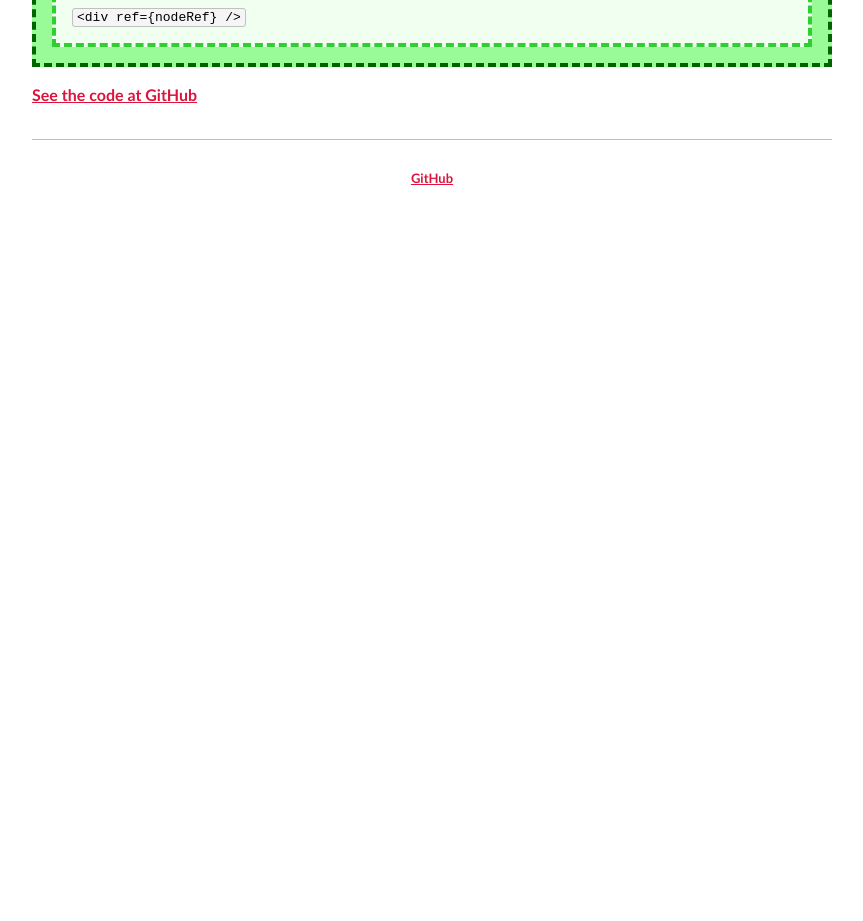
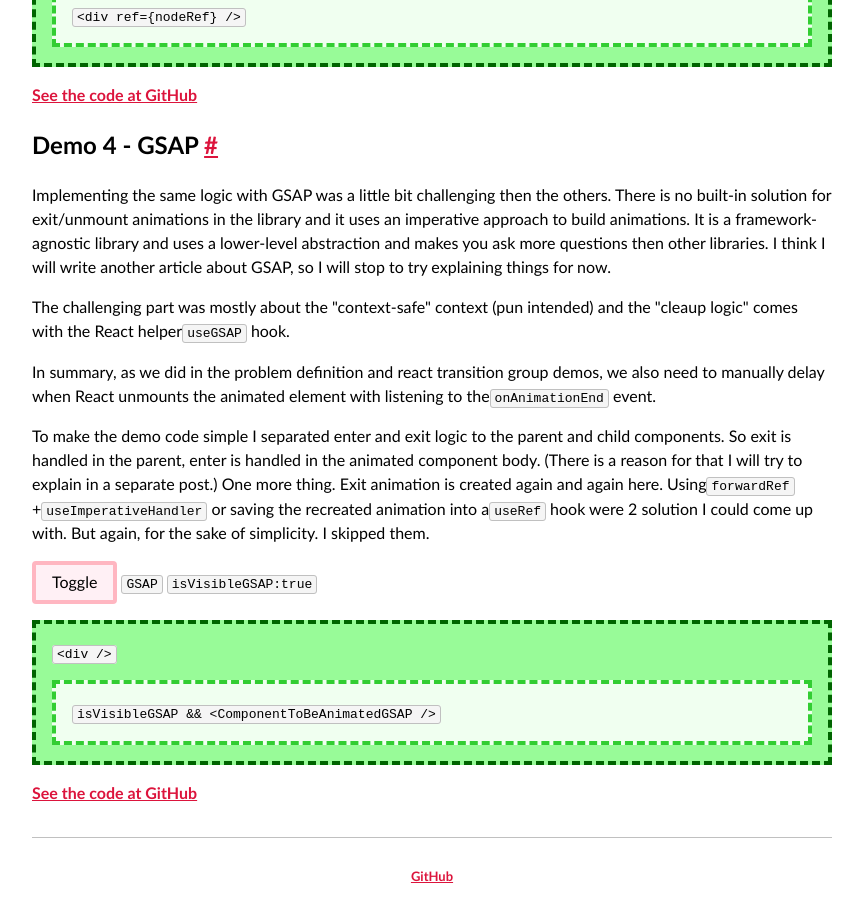
Before and after one commit to xkema/blog-demo-exit-unmount-animations-with-react, a React (Vite) app: page / in a window 1280 px wide. Shown: the part 1620-2541 px from the top of the page, without its empty margins (208-1071 px from the left). Before the commit the page ends 1854 px from the top, so only its background shows below. Built offline with nearby package versions, Linux system fonts and the light colour scheme.

Commit message:
Added `GSAP` demo

```diff
--- a/package.json
+++ b/package.json
@@ -10,7 +10,9 @@
     "preview": "vite preview"
   },
   "dependencies": {
+    "@gsap/react": "^2.1.1",
     "framer-motion": "^11.3.31",
+    "gsap": "^3.12.5",
     "prop-types": "^15.8.1",
     "react": "^18.3.1",
     "react-dom": "^18.3.1",
--- a/src/App.jsx
+++ b/src/App.jsx
@@ -4,6 +4,7 @@ import AnimationContainer from './components/AnimationContainer'
 import ComponentToBeAnimated from './components/ComponentToBeAnimated'
 import DemoFramerMotion from './components/DemoFramerMotion'
 import DemoReactTransitionGroup from './components/DemoReactTransitionGroup'
+import DemoGSAP from './components/DemoGSAP'
 
 function App() {
   const [isVisible, setIsVisible] = useState(true)
@@ -50,8 +51,11 @@ function App() {
         {/* framer-motion demo */}
         <DemoFramerMotion />
 
-        {/* react-transition-group */}
+        {/* react-transition-group demo */}
         <DemoReactTransitionGroup />
+
+        {/* gsap demo */}
+        <DemoGSAP />
       </main>
 
       <footer>
--- /dev/null
+++ b/src/components/ComponentToBeAnimatedGSAP.jsx
@@ -0,0 +1,20 @@
+import { useGSAP } from '@gsap/react'
+import gsap from 'gsap'
+
+function ComponentToBeAnimatedGSAP() {
+  useGSAP(() => {
+    gsap.from('.inner.gsap', {
+      // Used `gsap.from` with `opacity: 0` instead of using `gsap.to` to keep initial styles here!
+      opacity: 0,
+      duration: 0.5,
+    })
+  })
+
+  return (
+    <div className="inner gsap">
+      <code>isVisibleGSAP &amp;&amp; &lt;ComponentToBeAnimatedGSAP /&gt;</code>
+    </div>
+  )
+}
+
+export default ComponentToBeAnimatedGSAP
--- /dev/null
+++ b/src/components/DemoGSAP.jsx
@@ -0,0 +1,87 @@
+import { useState } from 'react'
+import '../App.css'
+import { useGSAP } from '@gsap/react'
+import gsap from 'gsap'
+import ComponentToBeAnimatedGSAP from './ComponentToBeAnimatedGSAP'
+
+gsap.registerPlugin(useGSAP)
+
+function DemoGSAP() {
+  const [isVisibleGSAP, setIsVisibleGSAP] = useState(true)
+
+  const { contextSafe } = useGSAP()
+
+  const exitHandler = contextSafe(() => {
+    gsap.to('.inner.gsap', {
+      opacity: 0,
+      duration: 0.5,
+      onComplete: () => {
+        // This animation recreates itself again and again since the `DemoGSAP` is never unmounted.
+        // We may use `gsap.context().kill()` to destroy previously created tweens manually here!
+        setIsVisibleGSAP(false)
+      },
+    })
+  })
+
+  return (
+    <section>
+      <h2 id="demo-4-gsap">
+        Demo 4 - GSAP
+        {' '}
+        <a href="#demo-4-gsap">#</a>
+      </h2>
+      <p>Implementing the same logic with GSAP was a little bit challenging then the others. There is no built-in solution for exit/unmount animations in the library and it uses an imperative approach to build animations. It is a framework-agnostic library and uses a lower-level abstraction and makes you ask more questions then other libraries. I think I will write another article about GSAP, so I will stop to try explaining things for now.</p>
+      <p>
+        The challenging part was mostly about the &quot;context-safe&quot; context (pun intended) and the &quot;cleaup logic&quot; comes with the React helper
+        <code>useGSAP</code>
+        {' '}
+        hook.
+      </p>
+      <p>
+        In summary, as we did in the problem definition and react transition group demos, we also need to manually delay when React unmounts the animated element with listening to the
+        <code>onAnimationEnd</code>
+        {' '}
+        event.
+      </p>
+      <p>
+        To make the demo code simple I separated enter and exit logic to the parent and child components. So exit is handled in the parent, enter is handled in the animated component body. (There is a reason for that I will try to explain in a separate post.) One more thing. Exit animation is created again and again here. Using
+        <code>forwardRef</code>
+        {' '}
+        +
+        <code>useImperativeHandler</code>
+        {' '}
+        or saving the recreated animation into a
+        <code>useRef</code>
+        {' '}
+        hook were 2 solution I could come up with. But again, for the sake of simplicity. I skipped them.
+      </p>
+
+      <p>
+        <button
+          onClick={() => {
+            isVisibleGSAP ? exitHandler() : setIsVisibleGSAP(true)
+          }}
+        >
+          Toggle
+        </button>
+        {' '}
+        <code>GSAP</code>
+        {' '}
+        <code>
+          isVisibleGSAP:
+          {JSON.stringify(isVisibleGSAP)}
+        </code>
+      </p>
+
+      <div className="outer">
+        <code>&lt;div /&gt;</code>
+        {/* 👇 */}
+        {isVisibleGSAP && <ComponentToBeAnimatedGSAP />}
+
+      </div>
+      <p><a href="https://github.com/xkema/blog-demo-exit-unmount-animations-with-react/blob/main/src/components/DemoGSAP.jsx">See the code at GitHub</a></p>
+    </section>
+  )
+}
+
+export default DemoGSAP
```
Also changed, not shown: 1 other file (tests, documents, lock files or other folders).
